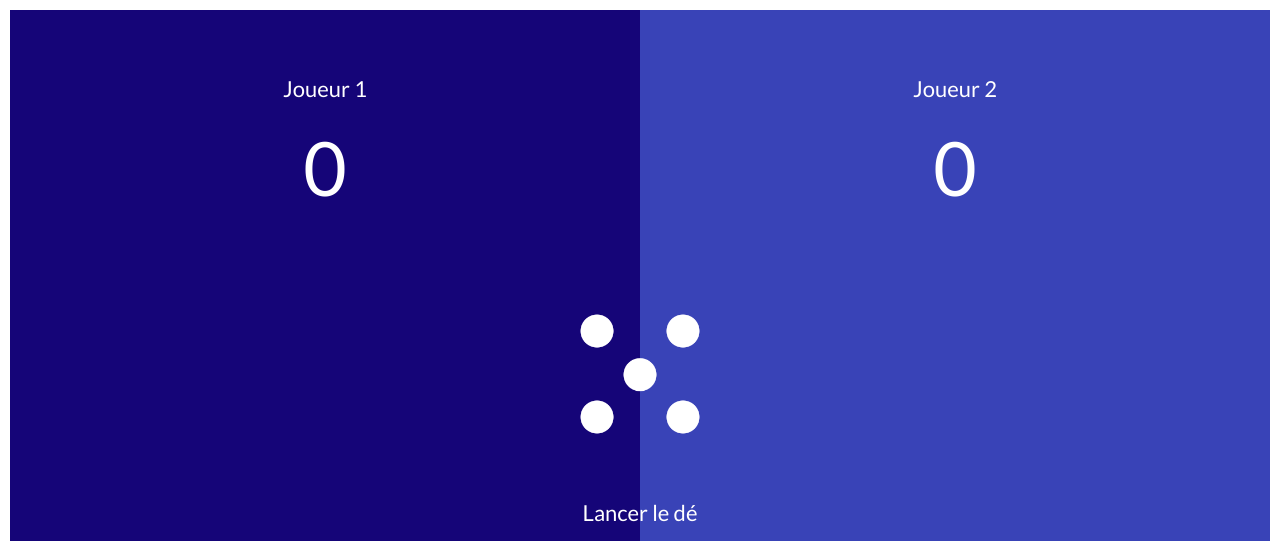
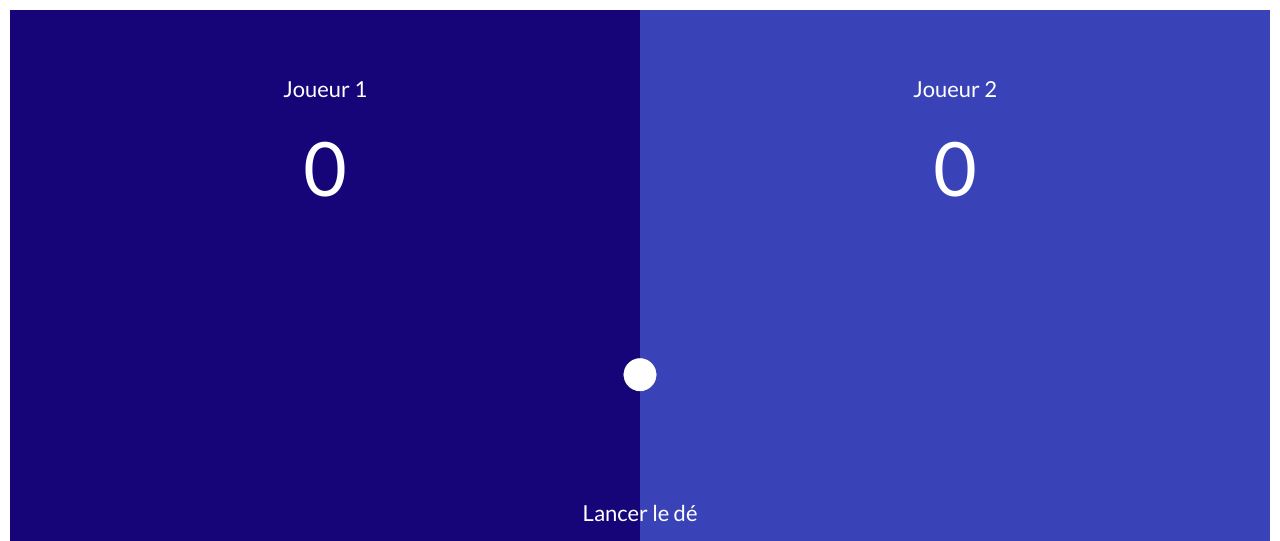
Before and after one commit to maevadh/roll-dice-game, a plain HTML site: page index.html in a window 1280 px wide. Shown: the top 541 px of the page. Drawn offline with Linux system fonts and the light colour scheme.

Commit message:
change dice number

```diff
--- a/index.html
+++ b/index.html
@@ -29,7 +29,7 @@
       </div>
 
       <div class="dice-container">
-        <img id="dice" class="dice" src="img/dice-5.png" alt="dice">
+        <img id="dice" class="dice" src="img/dice-1.png" alt="dice">
         <span id="roll" class="roll">
           Lancer le dé
         </span>
```
